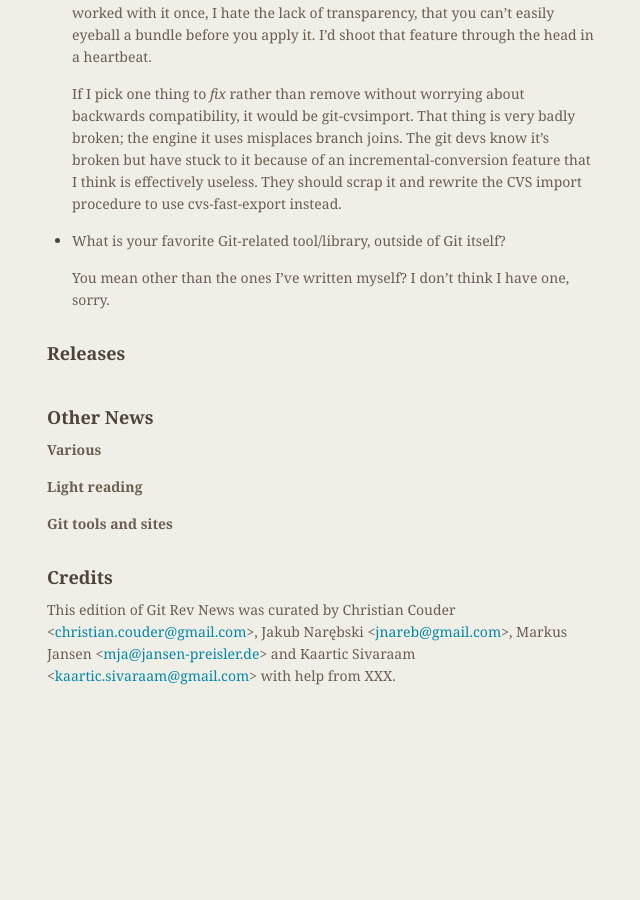
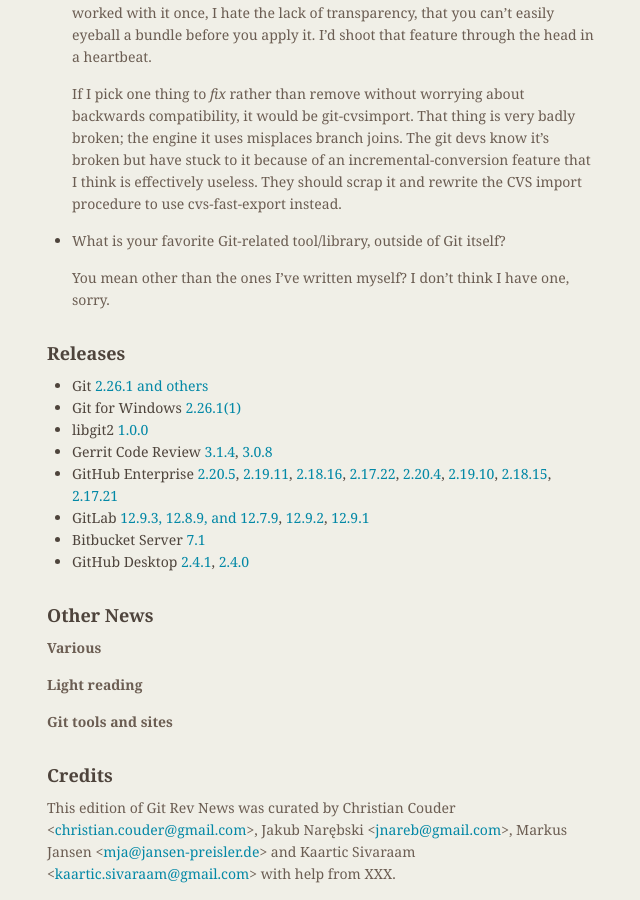
Before and after one commit to git/git.github.io, a Jekyll site: the page built from rev_news/drafts/edition-62.md, in a window 1280 px wide and 900 px high, scrolled down 2014 px. Shown: the whole window, without its empty margins (487-1127 px from the left). Built offline with Jekyll 4.4.1, drawn with Linux system fonts in a browser that asks for light colours; before the commit the page ends 2716 px from its top, so only the background shows below that.

Commit message:
rn-62: add releases

```diff
--- a/rev_news/drafts/edition-62.md
+++ b/rev_news/drafts/edition-62.md
@@ -141,6 +141,25 @@
 
 ## Releases
 
++ Git [2.26.1 and others](https://public-inbox.org/git/xmqqy2qy7xn8.fsf@gitster.c.googlers.com/)
++ Git for Windows [2.26.1(1)](https://github.com/git-for-windows/git/releases/tag/v2.26.1.windows.1)
++ libgit2 [1.0.0](https://github.com/libgit2/libgit2/releases/tag/v1.0.0)
++ Gerrit Code Review [3.1.4](https://www.gerritcodereview.com/3.1.html#314),
+[3.0.8](https://www.gerritcodereview.com/3.0.html#308)
++ GitHub Enterprise [2.20.5](https://enterprise.github.com/releases/2.20.5/notes),
+[2.19.11](https://enterprise.github.com/releases/2.19.11/notes),
+[2.18.16](https://enterprise.github.com/releases/2.18.16/notes),
+[2.17.22](https://enterprise.github.com/releases/2.17.22/notes),
+[2.20.4](https://enterprise.github.com/releases/2.20.4/notes),
+[2.19.10](https://enterprise.github.com/releases/2.19.10/notes),
+[2.18.15](https://enterprise.github.com/releases/2.18.15/notes),
+[2.17.21](https://enterprise.github.com/releases/2.17.21/notes)
++ GitLab [12.9.3, 12.8.9, and 12.7.9](https://about.gitlab.com/releases/2020/04/14/critical-security-release-gitlab-12-dot-9-dot-3-released/),
+[12.9.2](https://about.gitlab.com/releases/2020/03/31/gitlab-12-9-2-released/),
+[12.9.1](https://about.gitlab.com/releases/2020/03/26/security-release-12-dot-9-dot-1-released/)
++ Bitbucket Server [7.1](https://confluence.atlassian.com/bitbucketserver/bitbucket-server-release-notes-872139866.html)
++ GitHub Desktop [2.4.1](https://desktop.github.com/release-notes/),
+[2.4.0](https://desktop.github.com/release-notes/)
 
 ## Other News
 
```
